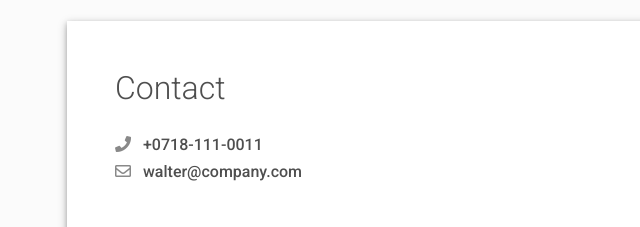
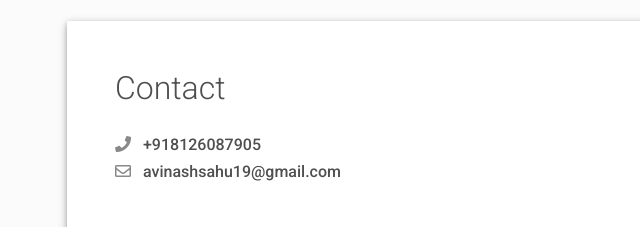
Before and after one commit to avinash1924/avinash1924.github.io, a plain HTML site: page index.html in a window 1280 px wide. Shown: the part 4380-4607 px from the top of the page, 15-655 px from the left. Drawn offline with Linux system fonts and the light colour scheme.

Commit message:
starting

```diff
--- a/index.html
+++ b/index.html
@@ -289,8 +289,8 @@
       <div class="row mb-4">
         <div class="col-md-5" data-aos="fade-left" data-aos-delay="200">
           <div class="mt-1">
-            <div class="h6"><i class="fas fa-phone pe-2 text-muted" style="width:24px;opacity:0.85;"></i> +0718-111-0011</div>
-            <div class="h6"><i class="far fa-envelope pe-2 text-muted" style="width:24px;opacity:0.85;"></i> walter@company.com</div>
+            <div class="h6"><i class="fas fa-phone pe-2 text-muted" style="width:24px;opacity:0.85;"></i> +918126087905</div>
+            <div class="h6"><i class="far fa-envelope pe-2 text-muted" style="width:24px;opacity:0.85;"></i> avinashsahu19@gmail.com</div>
           </div>
           <div class="mt-5 d-print-none"><form action="https://formspree.io/f/xvojkyyj"
     method="POST">
```
